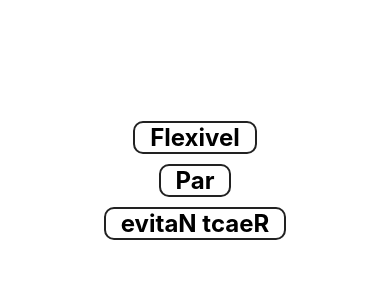
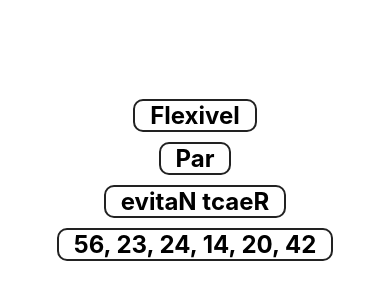
Before and after one commit to DiegoFelipe/cursoReactNative, a React Native app in the folder exercicios/: screen / in a window 390 px wide. Shown: the part 242-542 px from the top of the page. Built offline with nearby package versions, Linux system fonts and the light colour scheme.

Commit message:
added one more component in the multi

```diff
--- a/exercicios/src/App.js
+++ b/exercicios/src/App.js
@@ -3,7 +3,7 @@ import { View, StyleSheet } from 'react-native'
 
 import Simples from './components/Simples'
 import ParImpar from './components/ParImpar'
-import { Inverter } from './components/Multi'
+import { Inverter, Megasena } from './components/Multi'
 
 export default class App extends Component {
   render() {
@@ -12,6 +12,7 @@ export default class App extends Component {
         <Simples texto="Flexivel" />
         <ParImpar numero={32} />
       <Inverter texto="React Native" />
+    <Megasena numeros={6} />
       </View>
     )
   }
--- a/exercicios/src/components/Multi.js
+++ b/exercicios/src/components/Multi.js
@@ -6,3 +6,14 @@ export const Inverter = props => {
 	const inv = props.texto.split('').reverse().join('')
 	return <Text style={Padrao.ex}>{inv}</Text>
 }
+
+function generateRandomNumber(min, max) {
+	return Math.floor(Math.random() * (max-min+1)) + min
+}
+
+export const Megasena = props => {
+	const [min, max] = [1, 60]
+	const numero = Array(props.numeros || 6).fill(0).map((num) => generateRandomNumber(min, max))
+
+	return <Text style={Padrao.ex}>{numero.join(', ')}</Text>
+}
```
